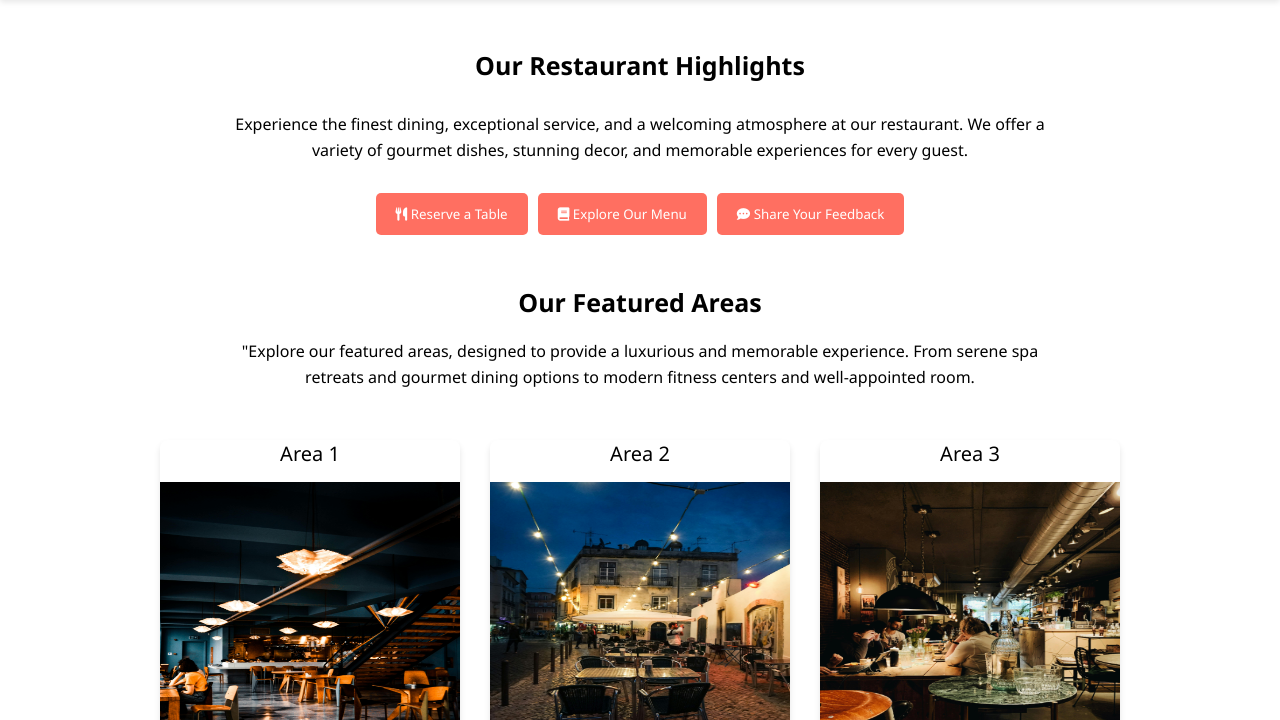
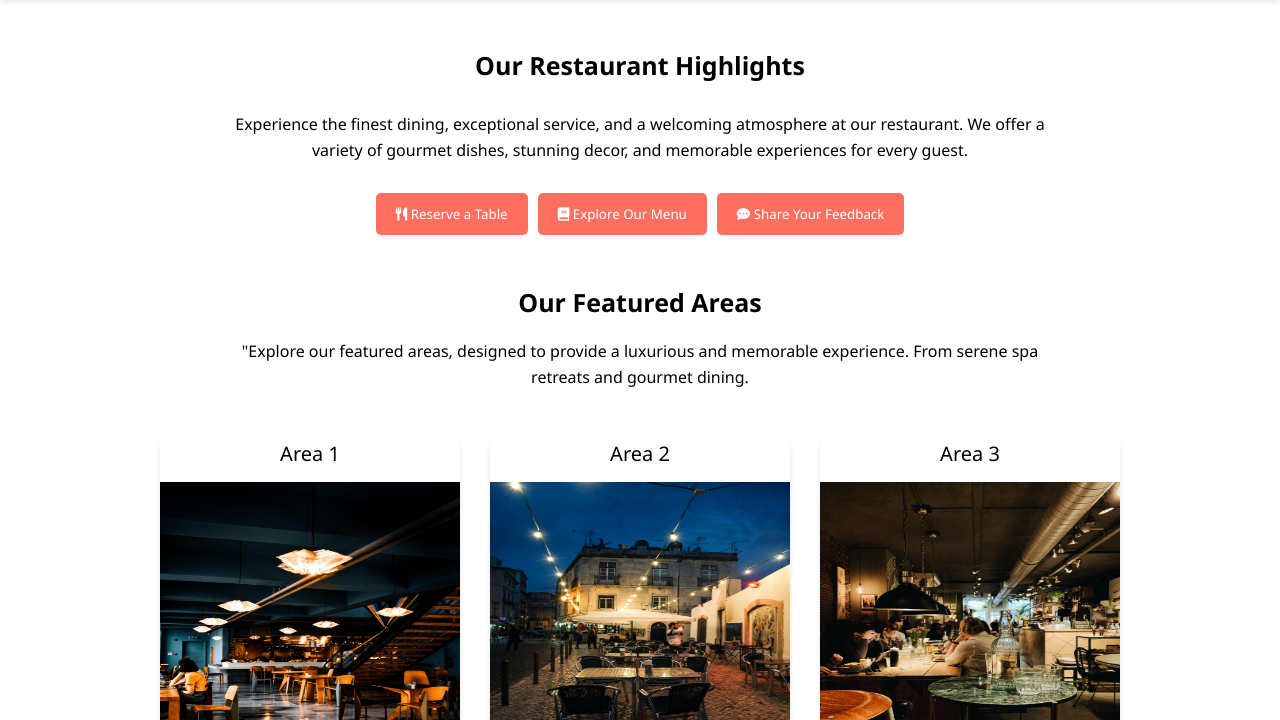
Before and after one commit to jeevaofficia7/New-Project, a plain HTML site: page index.html in a window 1280 px wide. Shown: the part 80-800 px from the top of the page. Drawn offline with Linux system fonts and the light colour scheme.

Commit message:
Update index.html

```diff
--- a/index.html
+++ b/index.html
@@ -587,7 +587,7 @@
     <aside>
       <a href="#">Our Featured Areas</a>
       <p>
-        "Explore our featured areas, designed to provide a luxurious and memorable experience. From serene spa retreats and gourmet dining options to modern fitness centers and well-appointed room.
+        "Explore our featured areas, designed to provide a luxurious and memorable experience. From serene spa retreats and gourmet dining.
       </p>
     </aside>
     <!--Section part..-------------->
```
